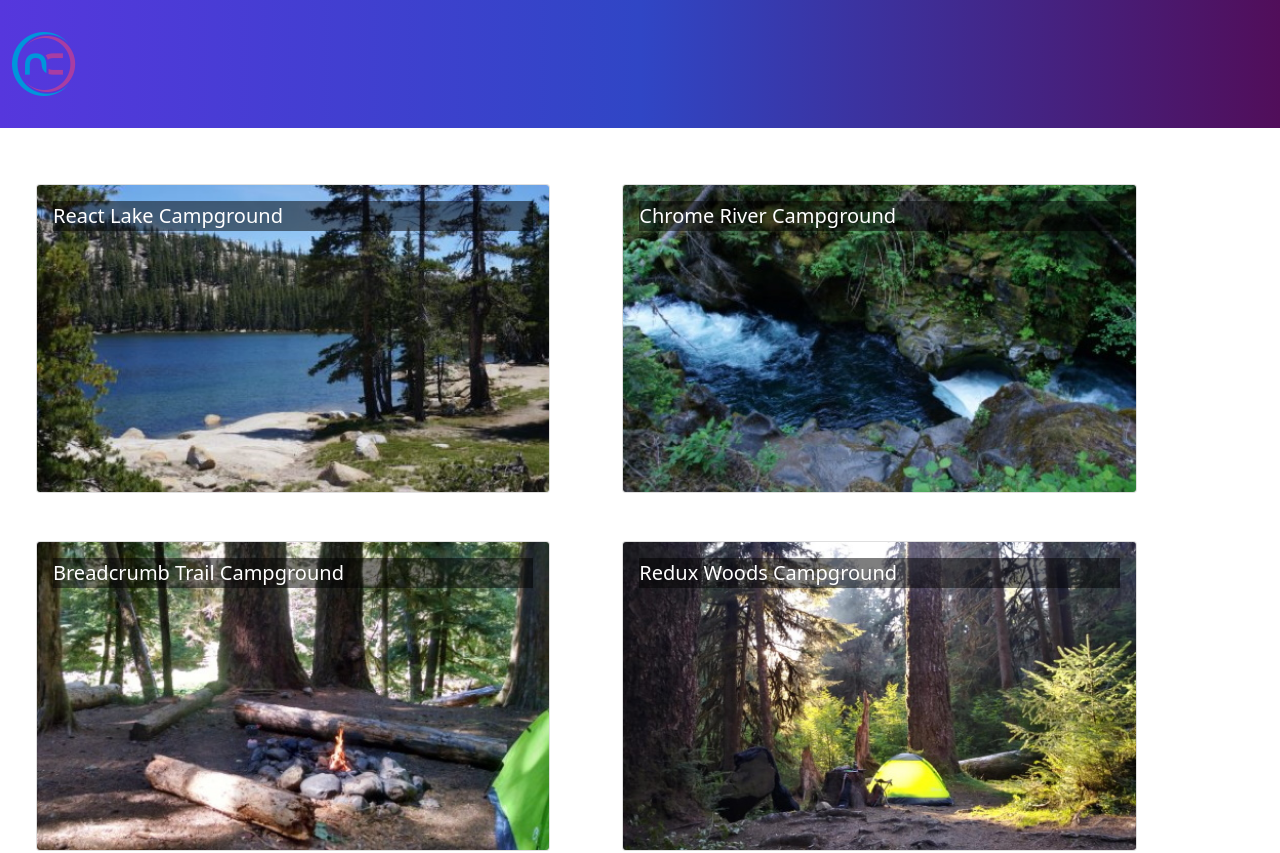
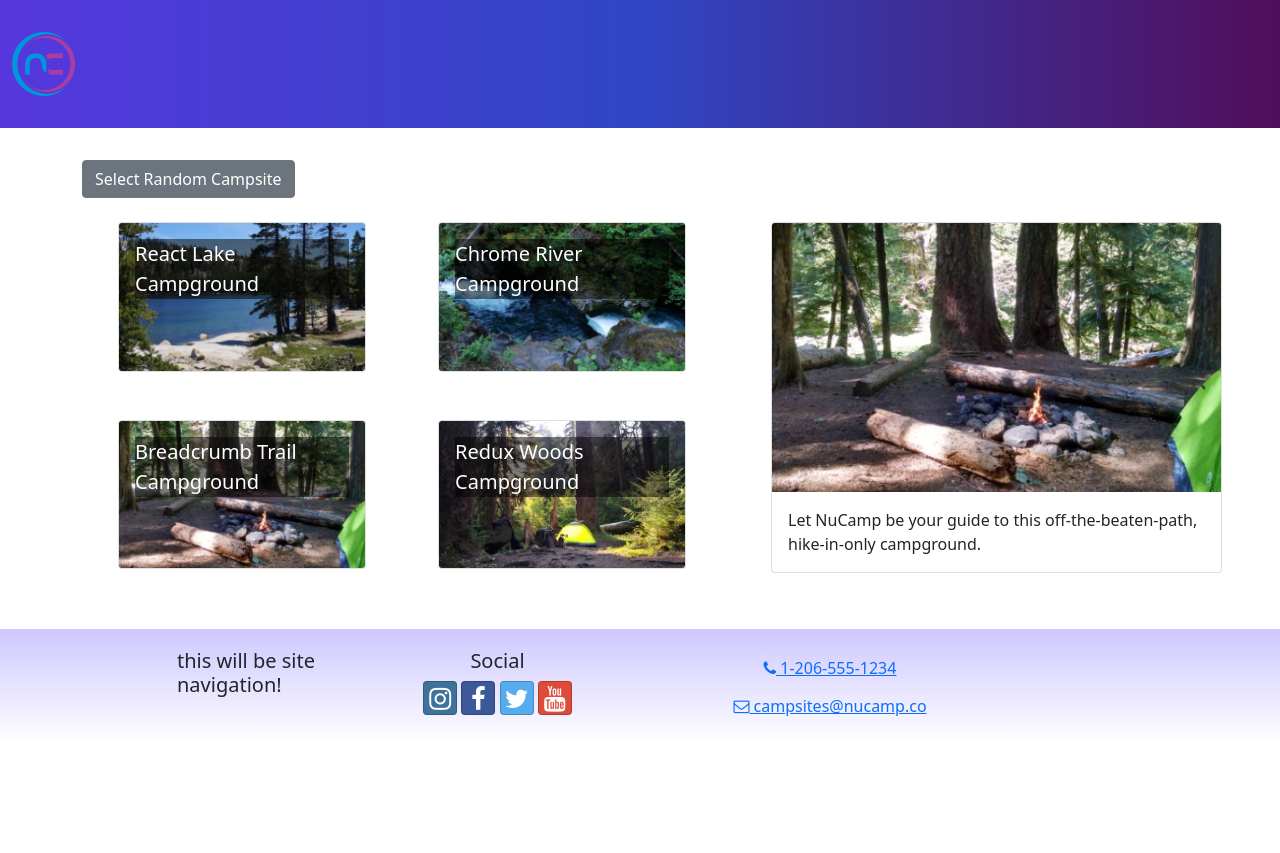
Before and after one commit to KeriCarpenterProg/new-playstation-react, a React (Create React App) app: page / in a window 1280 px wide. Shown: the top 853 px of the page. After the commit the page ends 800 px from the top, so only its background shows below. Built offline with nearby package versions, Linux system fonts and the light colour scheme.

Commit message:
week 2 work

```diff
--- a/src/App.js
+++ b/src/App.js
@@ -1,6 +1,6 @@
 import React from "react";
 import "./App.css";
-import CampsitesList from "./features/campsites/CampsitesLists";
+import CampsiteDirectoryPage from "./pages/CampsiteDirectoryPage";
 import Header from "./components/Header";
 import Footer from "./components/Footer";
 
@@ -8,7 +8,7 @@
   return (
     <div className="App">
       <Header />
-      <CampsitesList></CampsitesList>
+      <CampsiteDirectoryPage />
       <Footer />
     </div>
   );
--- /dev/null
+++ b/src/features/campsites/CampsiteDetail.js
@@ -0,0 +1,16 @@
+import { Card, CardImg, CardText, CardBody, Col } from "reactstrap";
+const CampsiteDetail = ({ campsite }) => {
+  const { image, name, description } = campsite;
+  return (
+    <Col md="12" className="m-4">
+      <Card>
+        <CardImg top src={image} alt={name}></CardImg>
+        <CardBody>
+          <CardText>{description}</CardText>
+        </CardBody>
+      </Card>
+    </Col>
+  );
+};
+
+export default CampsiteDetail;
--- a/src/features/campsites/CampsitesLists.js
+++ b/src/features/campsites/CampsitesLists.js
@@ -1,12 +1,13 @@
-import { CAMPSITES } from "../../app/shared/CAMPSITES";
 import { Col, Row } from "reactstrap";
 import CampsiteCard from "./CampsiteCard";
+import { selectAllCampsites } from "./campsitesSlice";
 
 const CampsitesList = () => {
+  const campsites = selectAllCampsites();
   return (
     <div>
       <Row className="ms-auto">
-        {CAMPSITES.map((campsite, index) => (
+        {campsites.map((campsite, index) => (
           <Col md="5" className="m-4" key={campsite.id}>
             <CampsiteCard campsite={campsite} />
           </Col>
--- /dev/null
+++ b/src/features/campsites/campsitesSlice.js
@@ -0,0 +1,10 @@
+import { CAMPSITES } from "../../app/shared/CAMPSITES";
+
+export const selectAllCampsites = () => {
+  return CAMPSITES;
+};
+
+export const selectRandomCampsite = () => {
+  const a = Math.floor(Math.random() * CAMPSITES.length);
+  return CAMPSITES[a];
+};
--- /dev/null
+++ b/src/pages/CampsiteDirectoryPage.js
@@ -0,0 +1,28 @@
+import { Container, Row, Col, Button } from "reactstrap";
+import CampsiteDetail from "../features/campsites/CampsiteDetail";
+import CampsitesList from "../features/campsites/CampsitesLists";
+import { selectRandomCampsite } from "../features/campsites/campsitesSlice";
+
+const CampsiteDirectoryPage = () => {
+  let selectedCampsite = selectRandomCampsite();
+
+  const toggleCampsite = () => {
+    selectedCampsite = selectRandomCampsite();
+    console.log(selectedCampsite);
+  };
+  return (
+    <Container>
+      <Button onClick={() => toggleCampsite()}>Select Random Campsite</Button>
+      <Row>
+        <Col sm="5" md="7">
+          <CampsitesList />
+        </Col>
+        <Col sm="7" md="5">
+          <CampsiteDetail campsite={selectedCampsite} />
+        </Col>
+      </Row>
+    </Container>
+  );
+};
+
+export default CampsiteDirectoryPage;
```
